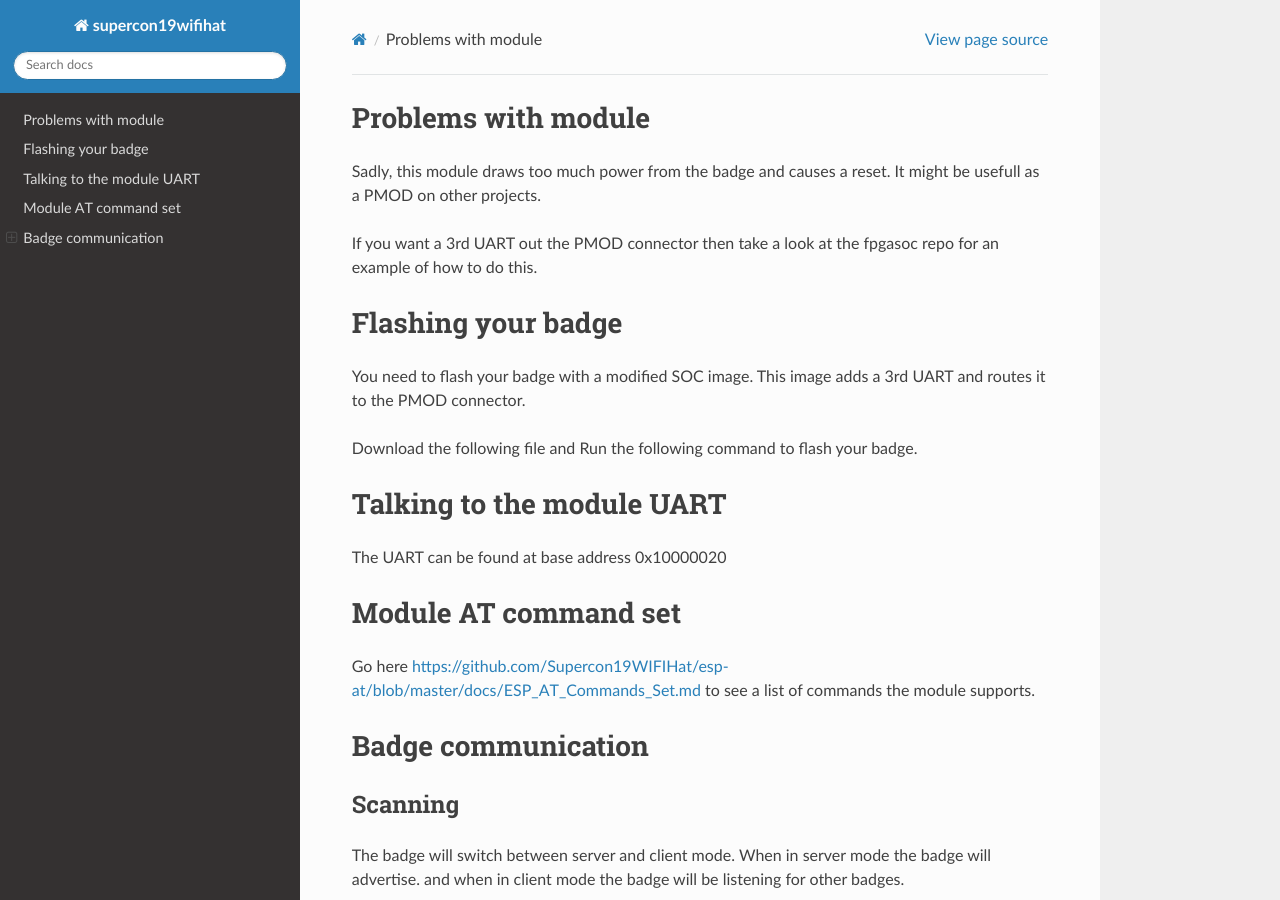
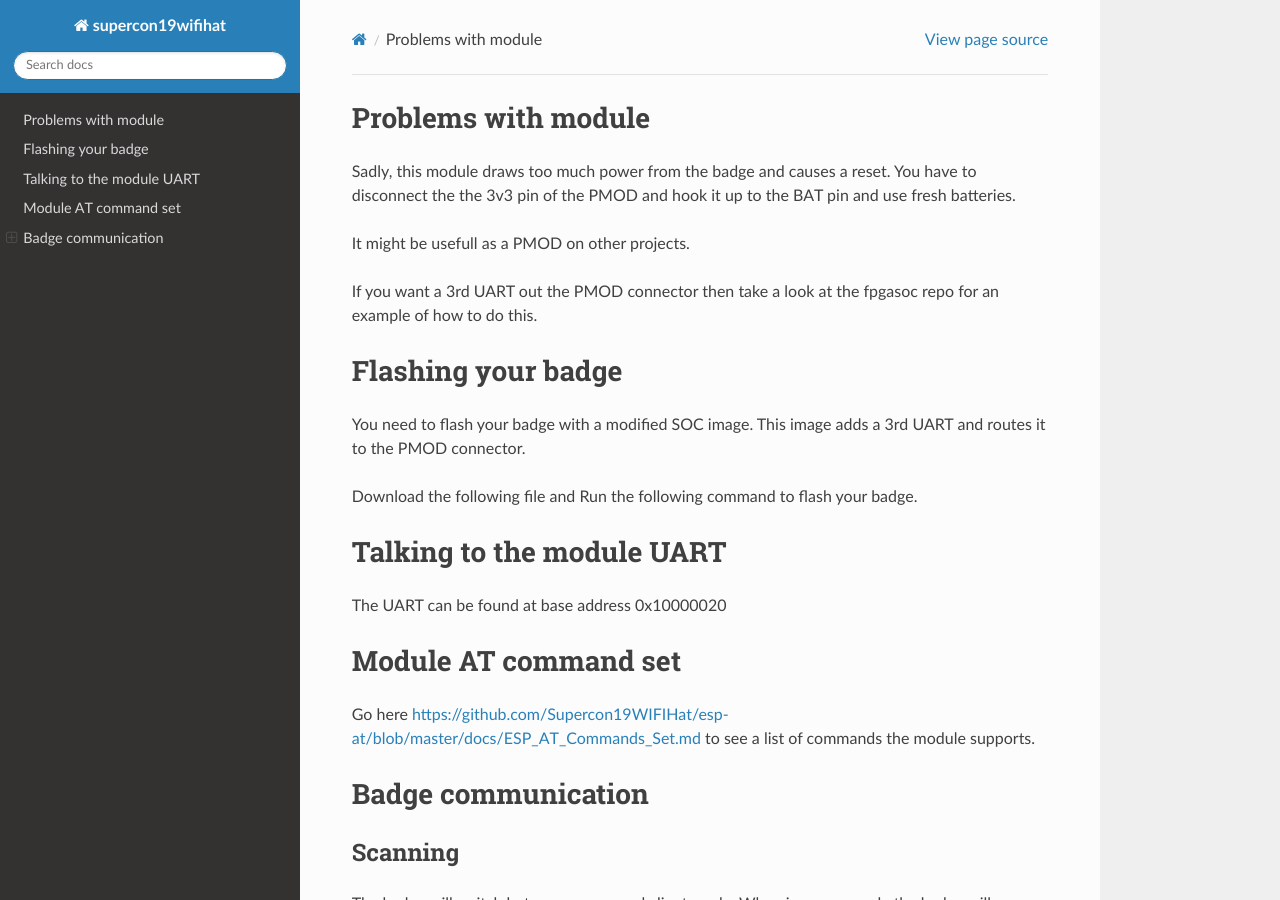
Before and after one commit to Supercon19WIFIHat/Supercon19WIFIHat.github.io, a Sphinx documentation site: the page built from source/docs.rst, in a window 1280 px wide and 900 px high. Built offline with Sphinx 7.4.7 and the Read the Docs theme 2.0.0, drawn with Linux system fonts in a browser that asks for light colours.

Commit message:
updated docs

```diff
--- a/source/docs.rst
+++ b/source/docs.rst
@@ -1,6 +1,8 @@
 Problems with module
 =========================
 Sadly, this module draws too much power from the badge and causes a reset.
+You have to disconnect the the 3v3 pin of the PMOD and hook it up to the BAT pin and use fresh batteries.
+
 It might be usefull as a PMOD on other projects.
 
 If you want a 3rd UART out the PMOD connector then take a look at the fpgasoc repo for an example of how to do this.
@@ -24,7 +26,6 @@ Go here https://github.com/Supercon19WIFIHat/esp-at/blob/master/docs/ESP_AT_Comm
 
 Badge communication
 =============================
-
 
 Scanning
 -----------------------------
```
